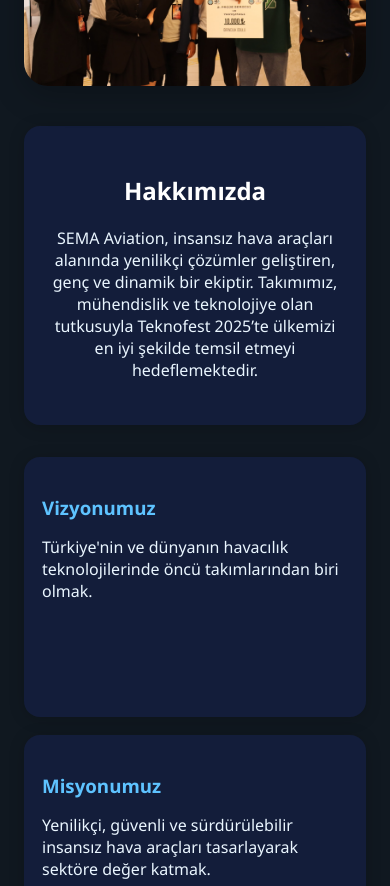
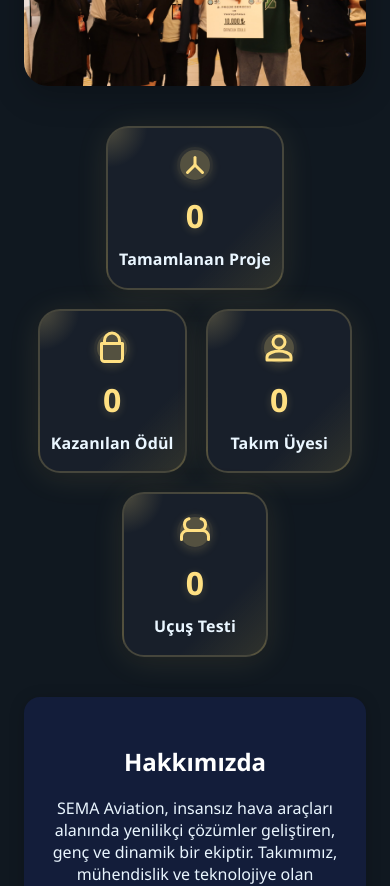
Before and after one commit to dmrfrkn/SEMA_AVIATION_WEBSITE, an Angular app in the folder SEMA_Front/: page / in a window 390 px wide. Shown: the part 960-1846 px from the top of the page. Built offline with nearby package versions, Linux system fonts and the light colour scheme.

Commit message:
graphics added

```diff
--- a/SEMA_Front/src/app/app.html
+++ b/SEMA_Front/src/app/app.html
@@ -21,6 +21,22 @@
     </div>
     <div class="hero-image">
       <img src="assets/sergi.jpeg" alt="Yaratıcı Tasarım Görseli" />
+    </div>
+  </section>
+  <section class="counter-section">
+    <div class="counter-list">
+      <div class="counter-card" *ngFor="let counter of counters; let i = index">
+        <div class="counter-icon">
+          <ng-container [ngSwitch]="i">
+            <svg *ngSwitchCase="0" width="36" height="36" fill="none" viewBox="0 0 24 24"><circle cx="12" cy="12" r="10" fill="#ffe082" opacity="0.18"/><path d="M7 17l5-5 5 5" stroke="#ffe082" stroke-width="2" stroke-linecap="round" stroke-linejoin="round"/><path d="M12 12V7" stroke="#ffe082" stroke-width="2" stroke-linecap="round" stroke-linejoin="round"/></svg>
+            <svg *ngSwitchCase="1" width="36" height="36" fill="none" viewBox="0 0 24 24"><circle cx="12" cy="12" r="10" fill="#ffe082" opacity="0.18"/><path d="M17 9V7a5 5 0 0 0-10 0v2M5 9h14v10a2 2 0 0 1-2 2H7a2 2 0 0 1-2-2V9z" stroke="#ffe082" stroke-width="2" stroke-linecap="round" stroke-linejoin="round"/></svg>
+            <svg *ngSwitchCase="2" width="36" height="36" fill="none" viewBox="0 0 24 24"><circle cx="12" cy="12" r="10" fill="#ffe082" opacity="0.18"/><path d="M12 12c2.21 0 4-1.79 4-4s-1.79-4-4-4-4 1.79-4 4 1.79 4 4 4zm0 2c-2.67 0-8 1.34-8 4v2h16v-2c0-2.66-5.33-4-8-4z" stroke="#ffe082" stroke-width="2" stroke-linecap="round" stroke-linejoin="round"/></svg>
+            <svg *ngSwitchDefault width="36" height="36" fill="none" viewBox="0 0 24 24"><circle cx="12" cy="12" r="10" fill="#ffe082" opacity="0.18"/><path d="M3 17v-2a4 4 0 0 1 4-4h10a4 4 0 0 1 4 4v2" stroke="#ffe082" stroke-width="2" stroke-linecap="round" stroke-linejoin="round"/><path d="M16 3.13a4 4 0 0 1 0 7.75M8 3.13a4 4 0 0 0 0 7.75" stroke="#ffe082" stroke-width="2" stroke-linecap="round" stroke-linejoin="round"/></svg>
+          </ng-container>
+        </div>
+        <div class="counter-value"><span>{{counter.animatedValue}}</span></div>
+        <div class="counter-label">{{counter.label}}</div>
+      </div>
     </div>
   </section>
   <section class="intro-card" id="about">
--- a/SEMA_Front/src/app/app.scss
+++ b/SEMA_Front/src/app/app.scss
@@ -1,3 +1,101 @@
+// Animasyonlu Sayaçlar modern görünüm
+
+.counter-section {
+  margin: 2.5rem 0 2.5rem 0;
+  display: flex;
+  justify-content: center;
+}
+.counter-list {
+  display: flex;
+  gap: 2.5rem;
+  justify-content: center;
+  flex-wrap: wrap;
+}
+.counter-card {
+  background: linear-gradient(135deg, #181f2a 70%, #ffe08222 100%);
+  border-radius: 22px;
+  box-shadow: 0 4px 32px 0 rgba(255,224,130,0.10), 0 2px 12px rgba(0,0,0,0.13);
+  padding: 2.2rem 2.7rem 1.7rem 2.7rem;
+  min-width: 180px;
+  display: flex;
+  flex-direction: column;
+  align-items: center;
+  border: 2px solid #ffe08233;
+  position: relative;
+  overflow: hidden;
+  transition: box-shadow 0.25s, border 0.2s, background 0.2s, transform 0.18s;
+}
+.counter-card:hover {
+  box-shadow: 0 8px 32px 0 #ffe08244, 0 4px 24px rgba(255,224,130,0.13);
+  border: 2px solid #ffe082;
+  background: linear-gradient(135deg, #232b36 60%, #ffe08233 100%);
+  transform: translateY(-6px) scale(1.04);
+}
+.counter-card::after {
+  content: '';
+  position: absolute;
+  top: -40px; left: -40px;
+  width: 80px; height: 80px;
+  background: radial-gradient(circle, #ffe08255 0%, transparent 70%);
+  opacity: 0.7;
+  pointer-events: none;
+}
+.counter-icon {
+  margin-bottom: 0.7rem;
+  display: flex;
+  align-items: center;
+  justify-content: center;
+  width: 48px;
+  height: 48px;
+  border-radius: 50%;
+  background: #ffe08218;
+  box-shadow: 0 2px 8px #ffe08222;
+}
+.counter-value {
+  font-size: 2.9rem;
+  font-weight: 900;
+  color: #ffe082;
+  margin-bottom: 0.5rem;
+  letter-spacing: 0.01em;
+  transition: color 0.2s, transform 0.3s cubic-bezier(0.4,0,0.2,1);
+  text-shadow: 0 2px 8px #ffe08233;
+}
+.counter-value span {
+  display: inline-block;
+  animation: popUp 0.7s cubic-bezier(0.4,0,0.2,1);
+}
+@keyframes popUp {
+  0% { transform: scale(0.7); opacity: 0.2; }
+  60% { transform: scale(1.15); opacity: 1; }
+  100% { transform: scale(1); }
+}
+.counter-label {
+  color: #eaf6ff;
+  font-size: 1.18rem;
+  font-weight: 600;
+  text-align: center;
+  margin-top: 0.2rem;
+  letter-spacing: 0.01em;
+}
+@media (max-width: 900px) {
+  .counter-list {
+    gap: 1.2rem;
+  }
+  .counter-card {
+    padding: 1.2rem 0.7rem 1.1rem 0.7rem;
+    min-width: 120px;
+  }
+  .counter-value {
+    font-size: 2rem;
+  }
+  .counter-label {
+    font-size: 1rem;
+  }
+  .counter-icon {
+    width: 36px;
+    height: 36px;
+  }
+}
 // Blog/Haberler modern görünüm
 .blog-section {
   margin: 3.5rem 0 2.5rem 0;
--- a/SEMA_Front/src/app/app.ts
+++ b/SEMA_Front/src/app/app.ts
@@ -9,6 +9,34 @@ import { CommonModule } from '@angular/common';
   styleUrl: './app.scss'
 })
 export class App {
+  counters = [
+    { label: 'Tamamlanan Proje', value: 12, animatedValue: 0 },
+    { label: 'Kazanılan Ödül', value: 7, animatedValue: 0 },
+    { label: 'Takım Üyesi', value: 18, animatedValue: 0 },
+    { label: 'Uçuş Testi', value: 34, animatedValue: 0 }
+  ];
+
+  ngOnInit() {
+    this.animateCounters();
+  }
+
+  animateCounters() {
+    this.counters.forEach((counter, idx) => {
+      const duration = 1200; // ms
+      const frameRate = 24;
+      const totalFrames = Math.round(duration / (1000 / frameRate));
+      let frame = 0;
+      const increment = counter.value / totalFrames;
+      const interval = setInterval(() => {
+        frame++;
+        counter.animatedValue = Math.round(increment * frame);
+        if (frame >= totalFrames) {
+          counter.animatedValue = counter.value;
+          clearInterval(interval);
+        }
+      }, 1000 / frameRate);
+    });
+  }
   blogPosts = [
     {
       title: 'SEMA Aviation Teknofest 2025 Hazırlıkları',
```
